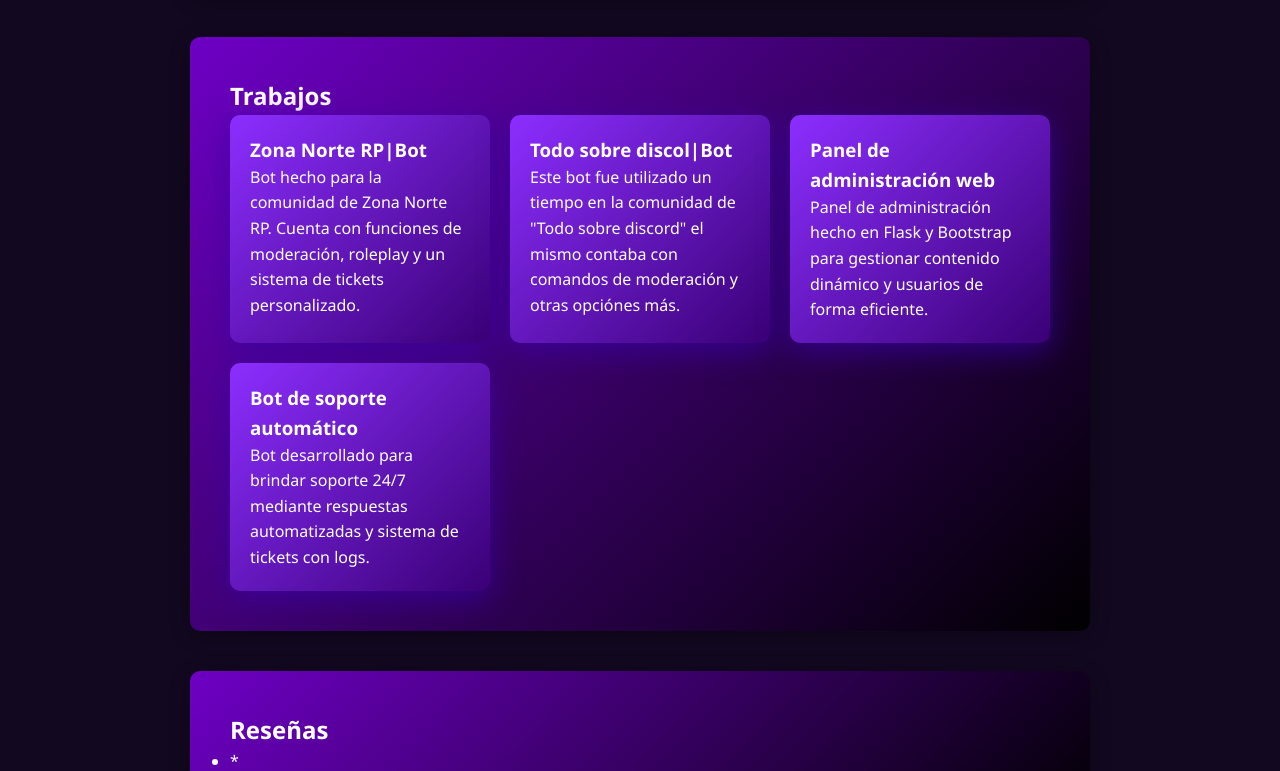
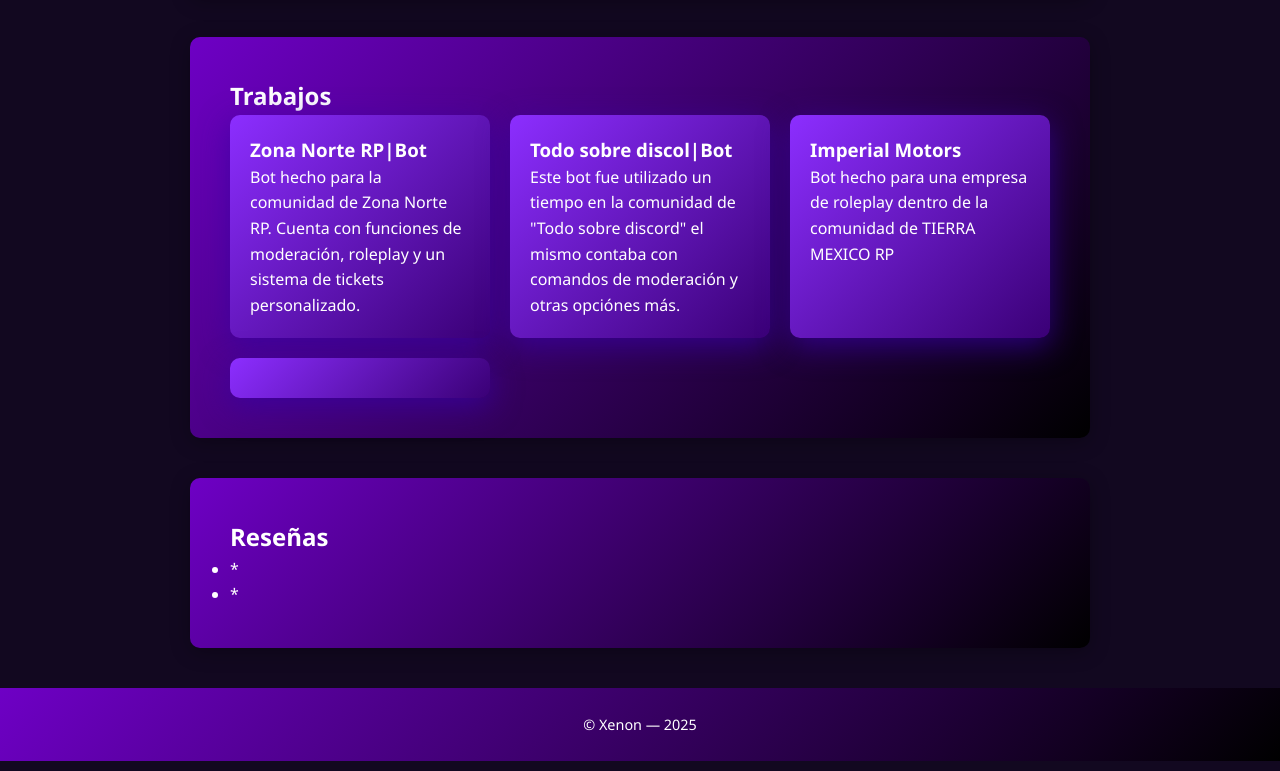
Before and after one commit to Xenonoficial/pagina-web, a plain HTML site: page index.html in a window 1280 px wide. Shown: the part 556-1327 px from the top of the page. Drawn offline with Linux system fonts and the light colour scheme.

Commit message:
Add files via upload

```diff
--- a/index.html
+++ b/index.html
@@ -36,12 +36,12 @@
         <p>Este bot fue utilizado un tiempo en la comunidad de "Todo sobre discord" el mismo contaba con comandos de moderación y otras opciónes más.</p>
       </div>
       <div class="card">
-        <h3>Panel de administración web</h3>
-        <p>Panel de administración hecho en Flask y Bootstrap para gestionar contenido dinámico y usuarios de forma eficiente.</p>
+        <h3>Imperial Motors</h3>
+        <p>Bot hecho para una empresa de roleplay dentro de la comunidad de TIERRA MEXICO RP</p>
       </div>
       <div class="card">
-        <h3>Bot de soporte automático</h3>
-        <p>Bot desarrollado para brindar soporte 24/7 mediante respuestas automatizadas y sistema de tickets con logs.</p>
+        <h3></h3>
+        <p></p>
       </div>
     </div>
   </section>
```
